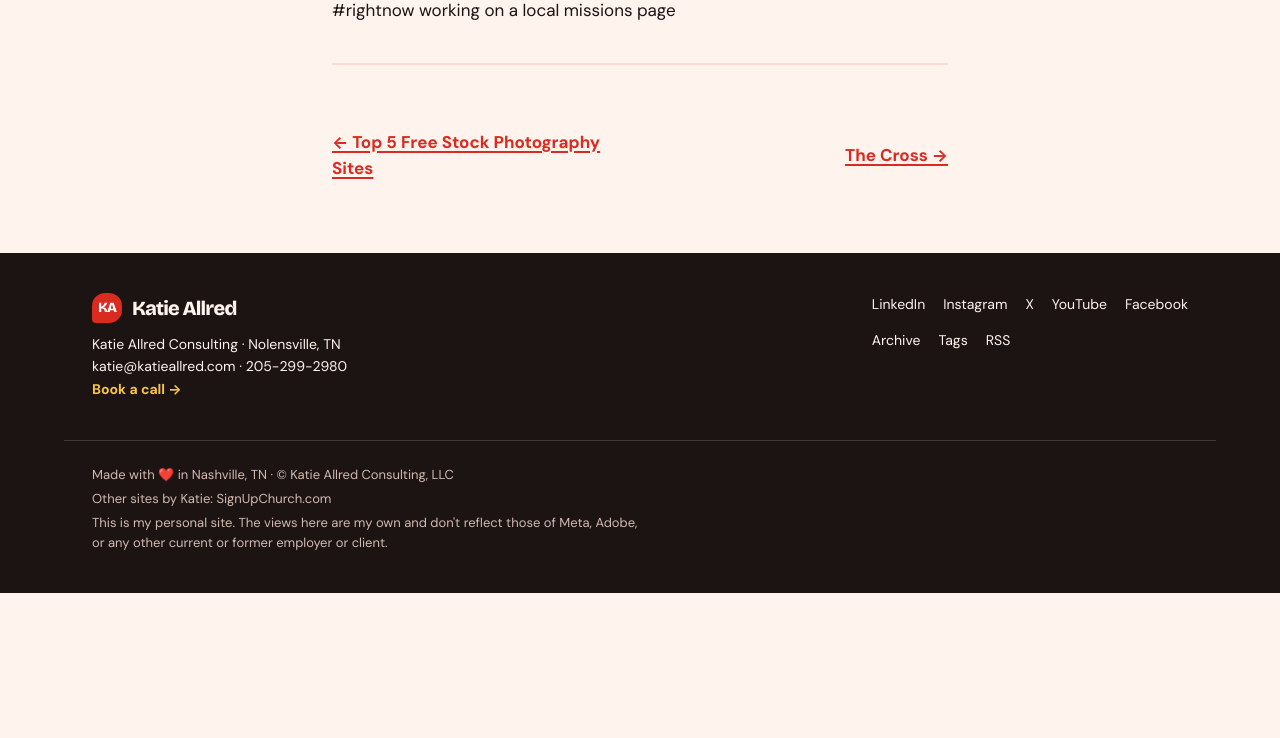
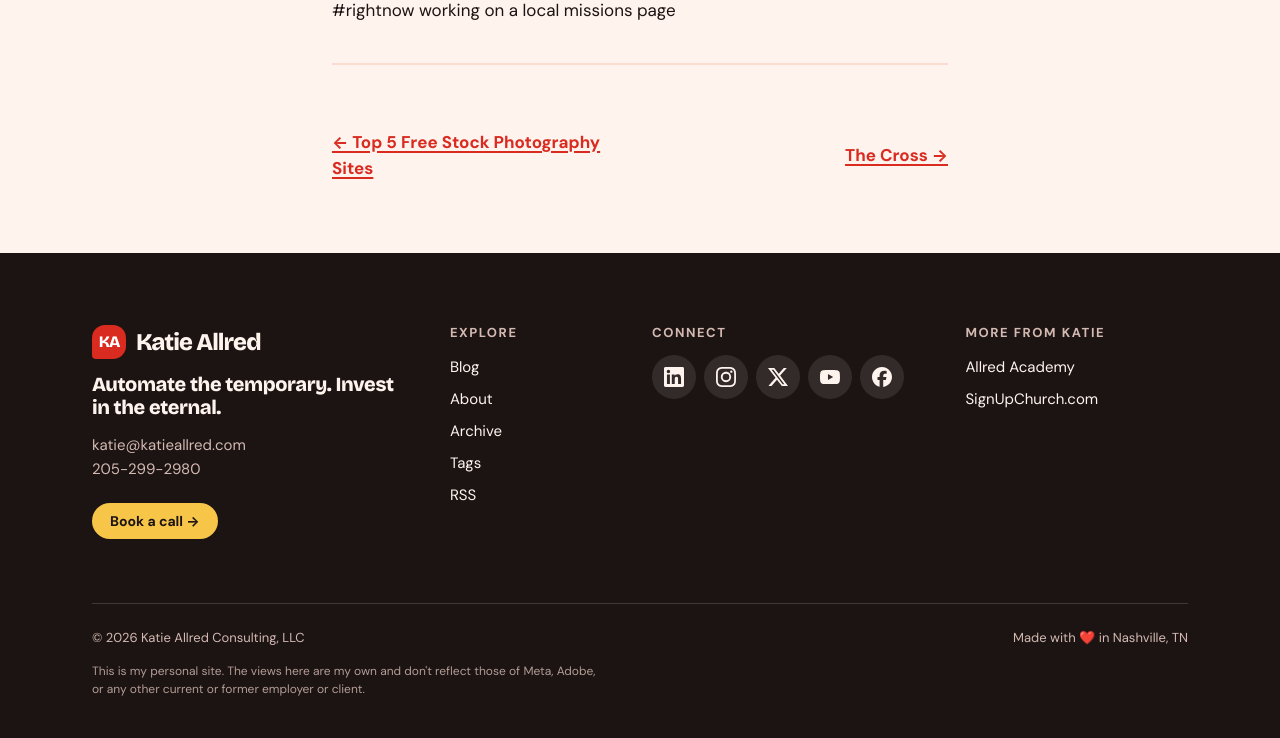
Before and after one commit to katiejallred/personal, a Jekyll site: the page built from _posts/2013-10-03-rightnow.md, in a window 1280 px wide. Shown: the part 598-1336 px from the top of the page. Built offline with Jekyll 4.4.1, drawn with Linux system fonts in a browser that asks for light colours; before the commit the page ends 1191 px from its top, so only the background shows below that.

Commit message:
Redesign footer with columns, social icons, and a live copyright year
- Brand column (wordmark, tagline, contact, butter "Book a call"),
  then Explore, Connect and "More from Katie" columns.
- Social links as round icon buttons (Simple Icons marks, inline SVG
  in _includes/icons/), still in the brand's fixed order, with labels.
- Copyright year comes from the build date; the Pages workflow now also
  rebuilds every January 1 so it stays current.

Co-Authored-By: Claude Opus 5.5 <noreply@anthropic.com>
Claude-Session: https://claude.ai/code/session_015MpzqZ662GU5mvzoBNwigK

```diff
--- a/_data/social.yml
+++ b/_data/social.yml
@@ -1,12 +1,17 @@
 # Fixed order from the design system's Contact & links section:
 # most professional first. Use the Facebook page, not the personal profile.
 - name: LinkedIn
+  icon: linkedin
   url: https://www.linkedin.com/in/katiejallred/
 - name: Instagram
+  icon: instagram
   url: https://www.instagram.com/katiejallred/
 - name: X
+  icon: x
   url: https://twitter.com/katiejallred
 - name: YouTube
+  icon: youtube
   url: https://www.youtube.com/channel/UCIEYFObz7BFd5xTlbSefNrg
 - name: Facebook
+  icon: facebook
   url: https://www.facebook.com/katiejallred/
--- a/_includes/footer.html
+++ b/_includes/footer.html
@@ -1,31 +1,48 @@
 <footer class="site-footer">
-  <div class="wrap">
-    <div>
-      <span class="wordmark"><span class="wordmark-tile" aria-hidden="true">KA</span>{{ site.title }}</span>
-      <p>Katie Allred Consulting · {{ site.contact.location }}</p>
-      <p><a href="mailto:{{ site.contact.email }}">{{ site.contact.email }}</a> · <a href="tel:{{ site.contact.phone_tel }}">{{ site.contact.phone }}</a></p>
-      <p><a class="book" href="{{ site.contact.booking }}">Book a call →</a></p>
+  <div class="wrap footer-main">
+    <div class="footer-brand">
+      <a class="wordmark" href="{{ '/' | relative_url }}"><span class="wordmark-tile" aria-hidden="true">KA</span>{{ site.title }}</a>
+      <p class="footer-tagline">Automate the temporary. Invest in the eternal.</p>
+      <p class="footer-contact">
+        <a href="mailto:{{ site.contact.email }}">{{ site.contact.email }}</a><br>
+        <a href="tel:{{ site.contact.phone_tel }}">{{ site.contact.phone }}</a>
+      </p>
+      <a class="btn btn-butter btn-sm" href="{{ site.contact.booking }}">Book a call →</a>
     </div>
-    <div class="footer-links">
-      <nav aria-label="Social">
+
+    <nav class="footer-col" aria-labelledby="footer-explore">
+      <h2 class="footer-heading" id="footer-explore">Explore</h2>
       <ul>
+        {%- for item in site.data.navigation %}
+        <li><a href="{{ item.url | relative_url }}">{{ item.title }}</a></li>
+        {%- endfor %}
+        <li><a href="{{ '/feed.xml' | relative_url }}">RSS</a></li>
+      </ul>
+    </nav>
+
+    <nav class="footer-col" aria-labelledby="footer-connect">
+      <h2 class="footer-heading" id="footer-connect">Connect</h2>
+      <ul class="footer-social">
         {%- for link in site.data.social %}
-          <li><a href="{{ link.url }}">{{ link.name }}</a></li>
+        <li><a href="{{ link.url }}" aria-label="{{ link.name }}" title="{{ link.name }}">{% include icons/{{ link.icon }}.svg %}</a></li>
         {%- endfor %}
       </ul>
     </nav>
-      <nav aria-label="Site">
+
+    <nav class="footer-col" aria-labelledby="footer-more">
+      <h2 class="footer-heading" id="footer-more">More from Katie</h2>
       <ul>
-          <li><a href="{{ '/archive/' | relative_url }}">Archive</a></li>
-          <li><a href="{{ '/tags/' | relative_url }}">Tags</a></li>
-          <li><a href="{{ '/feed.xml' | relative_url }}">RSS</a></li>
+        <li><a href="https://academy.katieallred.com">Allred Academy</a></li>
+        <li><a href="https://signupchurch.com">SignUpChurch.com</a></li>
       </ul>
     </nav>
   </div>
+
+  <div class="wrap footer-legal">
+    <div class="footer-legal-row">
+      <p>© {{ 'now' | date: '%Y' }} Katie Allred Consulting, LLC</p>
+      <p>Made with <span role="img" aria-label="love">❤️</span> in Nashville, TN</p>
     </div>
-  <div class="wrap footer-legal">
-    <p>Made with <span role="img" aria-label="love">❤️</span> in Nashville, TN · © Katie Allred Consulting, LLC</p>
-    <p>Other sites by Katie: <a href="https://signupchurch.com">SignUpChurch.com</a></p>
     <p class="footer-disclaimer">This is my personal site. The views here are my own and don't reflect those of Meta, Adobe, or any other current or former employer or client.</p>
   </div>
 </footer>
--- a/assets/css/main.css
+++ b/assets/css/main.css
@@ -790,28 +790,8 @@ code, pre, kbd, samp {
 .site-footer {
   background: var(--footer-bg);
   color: var(--footer-fg);
-  font-size: 14px;
-  line-height: 1.6;
-}
-
-.site-footer .wrap {
-  display: flex;
-  justify-content: space-between;
-  flex-wrap: wrap;
-  gap: var(--space-4);
-  padding-top: var(--space-6);
-  padding-bottom: var(--space-6);
-}
-
-.site-footer .wordmark {
-  font-size: 20px;
-  margin-bottom: 10px;
-}
-
-.site-footer .wordmark-tile {
-  width: 30px;
-  height: 30px;
-  font-size: 14px;
+  font-size: 15px;
+  line-height: 24px;
 }
 
 .site-footer a {
@@ -825,45 +805,133 @@ code, pre, kbd, samp {
   border-bottom-color: var(--butter);
 }
 
-.site-footer .book {
-  color: var(--butter);
-  font-weight: 700;
+.footer-main {
+  display: grid;
+  gap: var(--space-6) var(--space-4);
+  grid-template-columns: repeat(2, minmax(0, 1fr));
+  padding-top: var(--space-8);
+  padding-bottom: var(--space-6);
+}
+
+.footer-brand {
+  grid-column: 1 / -1;
+  display: flex;
+  flex-direction: column;
+  align-items: flex-start;
+  gap: var(--space-3);
+}
+
+@media (min-width: 900px) {
+  .footer-main {
+    grid-template-columns: 1.5fr 0.8fr 1.3fr 1fr;
+  }
+
+  .footer-brand {
+    grid-column: auto;
+  }
+}
+
+.site-footer .wordmark,
+.site-footer .wordmark:hover {
+  font-size: 24px;
+  color: var(--footer-fg);
+  border-bottom: 0;
+}
+
+.footer-tagline {
+  font: 800 20px/1.15 var(--font-display);
+  letter-spacing: -0.02em;
+  max-width: 16em;
+}
+
+.footer-contact {
+  color: #D3B9B2;
+}
+
+.btn-butter {
+  background: var(--butter);
+  color: #1C1412;
+}
+
+.site-footer a.btn,
+.site-footer a.btn:hover {
+  color: #1C1412;
+  border-bottom: 0;
+  margin-top: var(--space-2);
+}
+
+.footer-heading {
+  font: 700 13px/16px var(--font-sans);
+  letter-spacing: 0.12em;
+  text-transform: uppercase;
+  color: #D3B9B2;
+  margin-bottom: var(--space-3);
+}
+
+.footer-col ul {
+  list-style: none;
+  padding: 0;
+  display: grid;
+  gap: var(--space-2);
+}
+
+.site-footer .footer-social {
+  display: flex;
+  flex-wrap: wrap;
+  gap: var(--space-2);
+}
+
+.site-footer .footer-social a {
+  display: grid;
+  place-items: center;
+  width: 44px;
+  height: 44px;
+  border: 0;
+  border-radius: var(--radius-pill);
+  background: rgba(255, 243, 238, 0.1);
+  color: var(--footer-fg);
+  transition: background 0.15s, color 0.15s, transform 0.15s;
+}
+
+.site-footer .footer-social a:hover,
+.site-footer .footer-social a:focus-visible {
+  background: var(--butter);
+  color: #1C1412;
+  transform: translateY(-2px);
+}
+
+.icon {
+  display: block;
 }
 
 .site-footer .footer-legal {
-  display: block;
   padding-top: var(--space-4);
   padding-bottom: var(--space-6);
-  border-top: 1px solid rgba(255, 243, 238, 0.16);
   color: #D3B9B2;
   font-size: 13px;
   line-height: 20px;
 }
 
-.footer-legal p + p {
-  margin-top: var(--space-1);
+.footer-legal-row {
+  display: flex;
+  flex-wrap: wrap;
+  justify-content: space-between;
+  gap: var(--space-2) var(--space-4);
+  padding-top: var(--space-4);
+  border-top: 1px solid rgba(255, 243, 238, 0.16);
 }
 
 .footer-disclaimer {
+  margin-top: var(--space-3);
   max-width: 62ch;
-}
-
-.footer-links {
-  display: flex;
-  flex-direction: column;
-  gap: var(--space-3);
-}
-
-.footer-links ul {
-  list-style: none;
-  padding: 0;
-  display: flex;
-  flex-wrap: wrap;
-  gap: var(--space-2) 18px;
+  font-size: 12px;
+  line-height: 18px;
+  color: #B39C95;
 }
 
 @media (prefers-reduced-motion: reduce) {
-  .btn {
+  .btn,
+  .site-footer .footer-social a {
     transition: none;
   }
 }
```
Also changed, not shown: .github/workflows/pages.yml, _includes/icons/facebook.svg (added), _includes/icons/instagram.svg (added), _includes/icons/linkedin.svg (added), _includes/icons/x.svg (added), _includes/icons/youtube.svg (added). Lines whose indentation alone changed are shown as unchanged.
